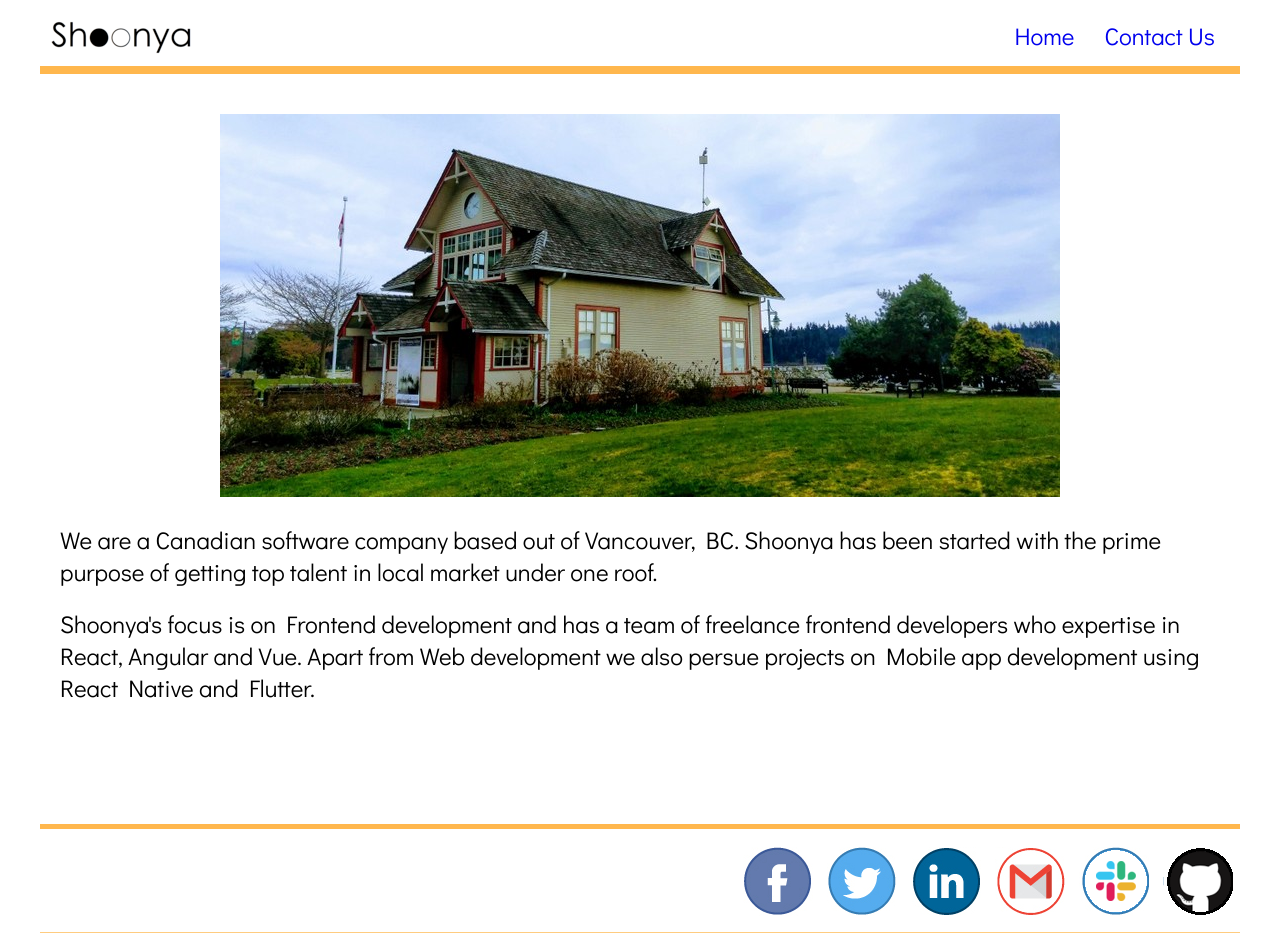
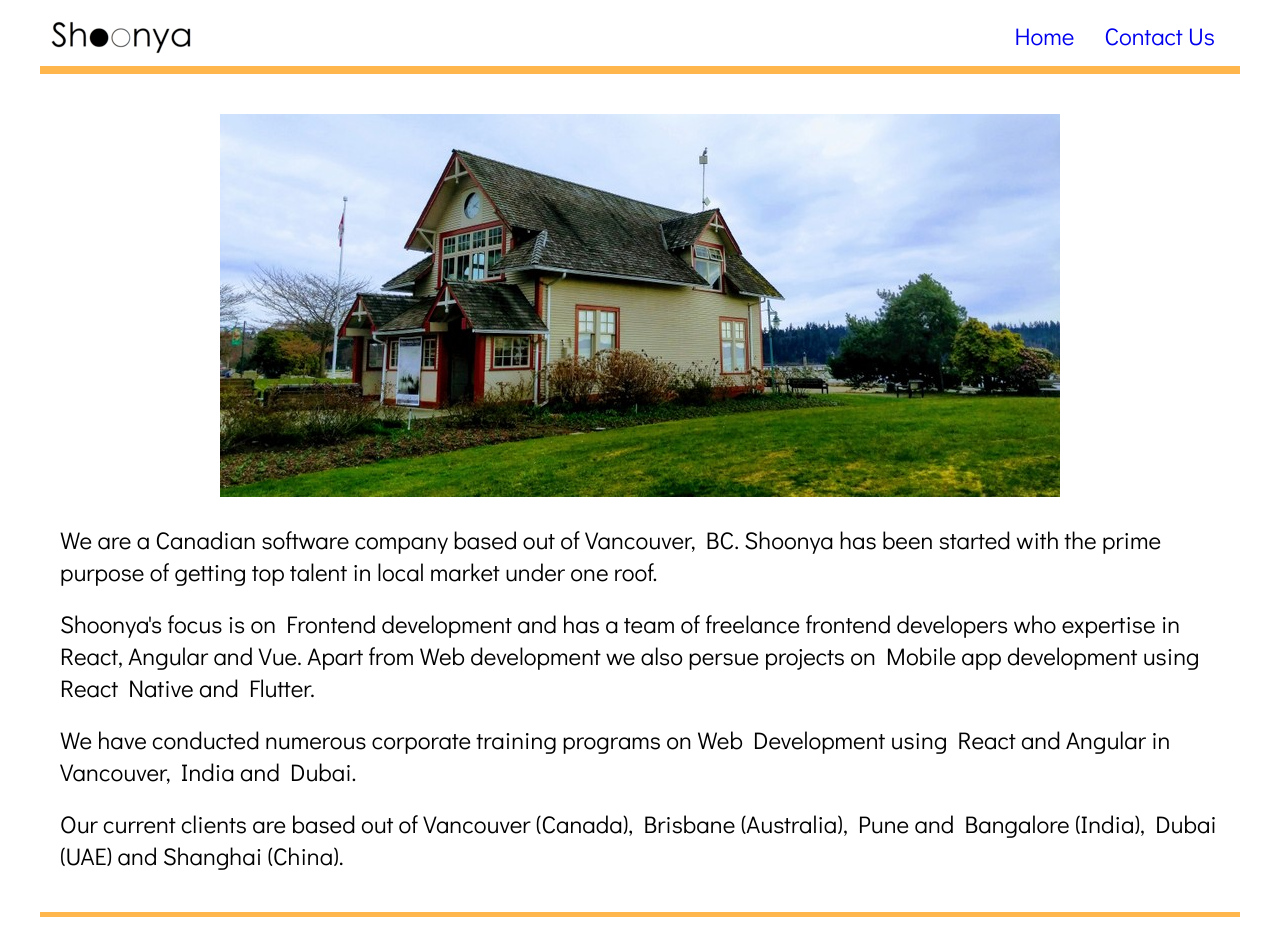
Before and after one commit to shoonyatech/shoonya.web, an Angular app: page / in a window 1280 px wide. Shown: the top 933 px of the page. Built offline with nearby package versions, Linux system fonts and the light colour scheme.

Commit message:
update company description in home page

```diff
--- a/src/app/home/home.component.html
+++ b/src/app/home/home.component.html
@@ -13,4 +13,12 @@
     development we also persue projects on Mobile app development using React
     Native and Flutter.
   </section>
+  <section>
+    We have conducted numerous corporate training programs on Web Development
+    using React and Angular in Vancouver, India and Dubai.
+  </section>
+  <section>
+    Our current clients are based out of Vancouver (Canada), Brisbane
+    (Australia), Pune and Bangalore (India), Dubai (UAE) and Shanghai (China).
+  </section>
 </div>
```
